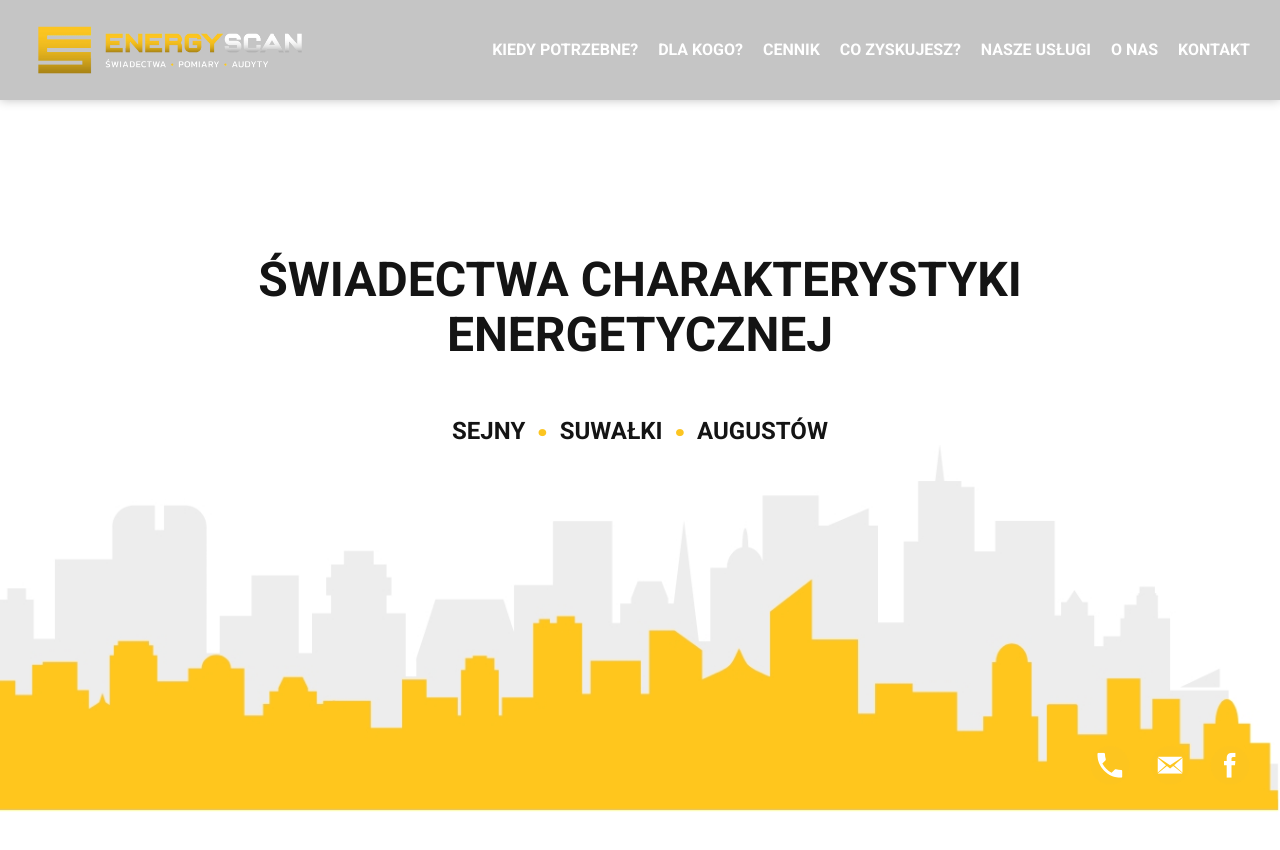
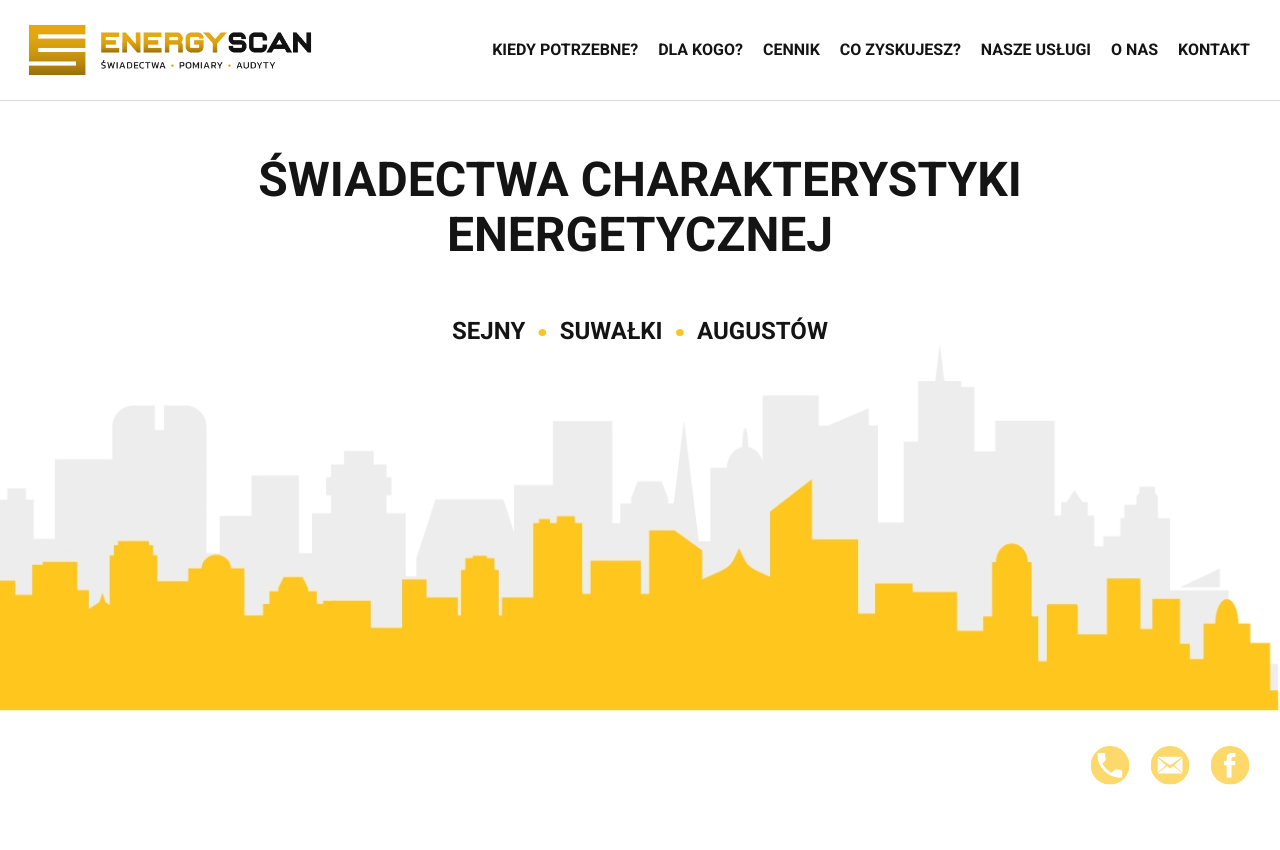
Before and after one commit to JustynaKow/Energyscan.pl, a React (Create React App) app: page / in a window 1280 px wide. Shown: the top 850 px of the page. Built offline with nearby package versions, Linux system fonts and the light colour scheme.

Commit message:
changing styles and logo in Menu

```diff
--- a/src/components/Menu/styled.js
+++ b/src/components/Menu/styled.js
@@ -1,30 +1,29 @@
 import styled from "styled-components";
 
 export const Navigation = styled.nav`
-    background: rgb(27 27 27 / 25%);
+    background-color: ${({ theme }) => theme.color.white};
     display: flex;
     flex-wrap: wrap;
     justify-content: space-between;
     align-items: center;
     padding: 0 20px;
-    position: relative;
+    position: fixed;
     width: 100%;
     z-index: 2;
-    box-shadow: 0 0 10px 0 rgba(0, 0, 0, 0.25);
+    border-bottom: 1px solid ${({ theme }) => theme.color.grey};
 `;
 
 export const Logo = styled.img`
     object-fit: cover;
-    transform: scale(1.4);
+    transform: scale(1.5);
 `;
 
 export const Link = styled.a`
     margin: 10px;
     text-decoration: none;
-    color: ${({ theme }) => theme.color.white};
+    color: ${({ theme }) => theme.color.black};
     text-transform: uppercase;
     font-weight: bold;
-    transition: color 0.3s;
 
     &:hover {
         color: ${({ theme }) => theme.color.husk};
```
Also changed, not shown: src/images/logo.webp.
